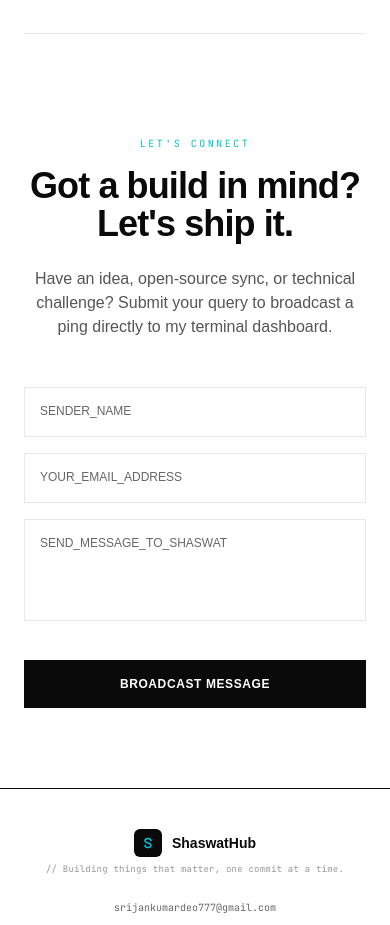
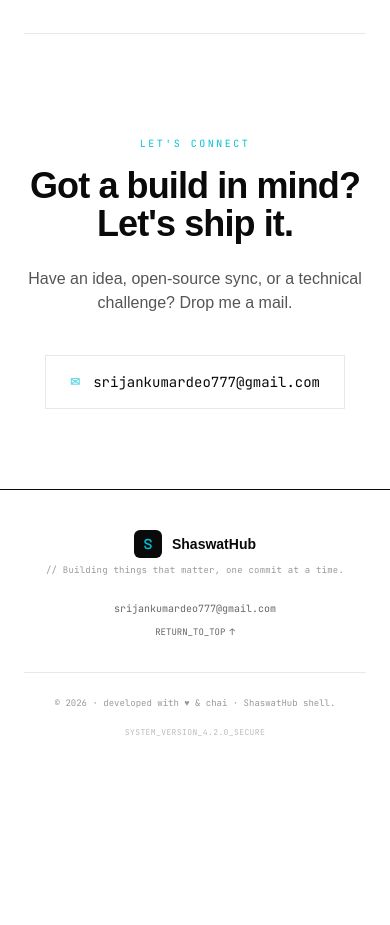
Before and after one commit to shaswatxd/shaswathub, a Next.js app: page / in a window 390 px wide. Shown: the part 6740-7665 px from the top of the page. After the commit the page ends 7518 px from the top, so only its background shows below. Built offline with nearby package versions, Linux system fonts and the light colour scheme; a web font is replaced by a local one.

Commit message:
chore: remove contact form, show email only

```diff
--- a/app/components/Contact.jsx
+++ b/app/components/Contact.jsx
@@ -1,106 +1,9 @@
 "use client";
 
-import React, { useState, useEffect } from 'react';
-import { motion, AnimatePresence } from 'framer-motion';
+import React from 'react';
+import { motion } from 'framer-motion';
 
 export default function Contact() {
-  const [form, setForm] = useState({ name: "", email: "", message: "" });
-  const [focused, setFocused] = useState({ name: false, email: false, message: false });
-  const [errors, setErrors] = useState({});
-  const [submitting, setSubmitting] = useState(false);
-
-  // Toast Alert State
-  const [toast, setToast] = useState(null); // { message, type }
-
-  const validate = () => {
-    const tempErrors = {};
-    if (!form.name.trim()) tempErrors.name = "Identifier name required.";
-
-    if (!form.email.trim()) {
-      tempErrors.email = "IP/Email address required.";
-    } else if (!/\S+@\S+\.\S+/.test(form.email)) {
-      tempErrors.email = "Invalid format structure.";
-    }
-
-    if (!form.message.trim()) {
-      tempErrors.message = "Payload body cannot be empty.";
-    } else if (form.message.trim().length < 10) {
-      tempErrors.message = "Message must exceed 10 characters.";
-    }
-
-    setErrors(tempErrors);
-    return Object.keys(tempErrors).length === 0;
-  };
-
-  const handleFocus = (field) => setFocused({ ...focused, [field]: true });
-
-  const handleBlur = (field) => {
-    setFocused({ ...focused, [field]: false });
-    // Trigger validation on blur for active feedback
-    setTimeout(validate, 50);
-  };
-
-  const handleChange = (field, val) => {
-    setForm({ ...form, [field]: val });
-    if (errors[field]) {
-      setErrors({ ...errors, [field]: null });
-    }
-  };
-
-  const handleSubmit = async (e) => {
-    e.preventDefault();
-    if (!validate()) {
-      setToast({ message: "Transmission failed. Check parameters.", type: "error" });
-      return;
-    }
-
-    setSubmitting(true);
-
-    try {
-      const res = await fetch(process.env.NEXT_PUBLIC_FORM_ENDPOINT || "", {
-        method: "POST",
-        headers: { "Content-Type": "application/json", Accept: "application/json" },
-        body: JSON.stringify({
-          name: form.name,
-          email: form.email,
-          message: form.message,
-          _subject: `ShaswatHub · New message from ${form.name}`,
-        }),
-      });
-
-      if (!res.ok) throw new Error("Delivery failed");
-
-      setToast({ message: "Message encrypted and transmitted successfully!", type: "success" });
-      setForm({ name: "", email: "", message: "" });
-      setErrors({});
-    } catch {
-      setToast({ message: "Transmission failed. Please try again later.", type: "error" });
-    } finally {
-      setSubmitting(false);
-    }
-  };
-
-  // Auto-close toast
-  useEffect(() => {
-    if (toast) {
-      const timer = setTimeout(() => setToast(null), 4000);
-      return () => clearTimeout(timer);
-    }
-  }, [toast]);
-
-  const getInputClass = (field) => {
-    const isError = !!errors[field];
-    const isFocused = focused[field];
-    const isFilled = form[field].length > 0;
-
-    let border = "border-[#e8e8e8] dark:border-white/15";
-    if (isFocused) border = "border-cyan";
-    else if (isError) border = "border-[#ff3d9a]";
-    else if (isFilled) border = "border-[#0a0a0a] dark:border-white/40";
-
-    return `w-full bg-white dark:bg-[#0a0a0a] rounded-none px-4 pt-6 pb-2 border text-[#0a0a0a] dark:text-[#f2f2f2] font-mono text-xs focus:outline-none transition-all duration-300 ${border}`;
-  };
-
   return (
     <motion.div
       id="contact"
@@ -110,121 +13,27 @@ export default function Contact() {
       viewport={{ once: true, margin: '-60px' }}
       transition={{ duration: 0.9, ease: [0.16, 1, 0.3, 1] }}
     >
-      <div className="text-center mb-12">
-        <span className="font-mono text-[10px] tracking-[0.25em] uppercase text-cyan mb-4 inline-block">Let&apos;s Connect</span>
+      <div className="text-center">
+        <span className="font-mono text-[10px] tracking-[0.25em] uppercase text-cyan mb-4 inline-block">
+          Let&apos;s Connect
+        </span>
         <h2 className="font-semibold text-4xl lg:text-6xl tracking-tight mb-6 leading-[1.05] text-[#0a0a0a] dark:text-[#f2f2f2]">
           Got a build in mind?<br />Let&apos;s ship it.
         </h2>
-        <p className="text-[#555] dark:text-[#aaa] max-w-md mx-auto">
-          Have an idea, open-source sync, or technical challenge? Submit your query to broadcast a ping directly to my terminal dashboard.
+        <p className="text-[#555] dark:text-[#aaa] max-w-md mx-auto mb-10">
+          Have an idea, open-source sync, or a technical challenge? Drop me a mail.
         </p>
+
+        <motion.a
+          href="mailto:srijankumardeo777@gmail.com"
+          className="inline-flex items-center gap-3 font-mono text-sm lg:text-base text-[#0a0a0a] dark:text-[#f2f2f2] border border-[#e8e8e8] dark:border-white/15 px-6 py-4 transition-all duration-300 hover:border-cyan hover:text-cyan group"
+          whileHover={{ y: -2 }}
+          transition={{ type: 'spring', stiffness: 400, damping: 20 }}
+        >
+          <span className="text-cyan text-xs font-bold tracking-widest opacity-60 group-hover:opacity-100 transition-opacity duration-300">✉</span>
+          srijankumardeo777@gmail.com
+        </motion.a>
       </div>
-
-      {/* Contact Form */}
-      <form onSubmit={handleSubmit} className="max-w-[640px] mx-auto space-y-4">
-        <div className="grid grid-cols-1 sm:grid-cols-2 gap-4">
-          {/* Name Input */}
-          <div className="relative">
-            <input
-              type="text"
-              value={form.name}
-              onFocus={() => handleFocus("name")}
-              onBlur={() => handleBlur("name")}
-              onChange={(e) => handleChange("name", e.target.value)}
-              className={getInputClass("name")}
-            />
-            <label
-              className={`absolute left-4 pointer-events-none transition-all duration-300 select-none ${focused.name || form.name ? 'top-1.5 text-[8.5px] text-cyan font-bold' : 'top-4 text-xs text-[#666] dark:text-[#999]'}`}
-            >
-              SENDER_NAME
-            </label>
-            {errors.name && (
-              <div className="text-[#ff3d9a] font-mono text-[8.5px] mt-1 pl-1">{errors.name}</div>
-            )}
-          </div>
-
-          {/* Email Input */}
-          <div className="relative">
-            <input
-              type="email"
-              value={form.email}
-              onFocus={() => handleFocus("email")}
-              onBlur={() => handleBlur("email")}
-              onChange={(e) => handleChange("email", e.target.value)}
-              className={getInputClass("email")}
-            />
-            <label
-              className={`absolute left-4 pointer-events-none transition-all duration-300 select-none ${focused.email || form.email ? 'top-1.5 text-[8.5px] text-cyan font-bold' : 'top-4 text-xs text-[#666] dark:text-[#999]'}`}
-            >
-              YOUR_EMAIL_ADDRESS
-            </label>
-            {errors.email && (
-              <div className="text-[#ff3d9a] font-mono text-[8.5px] mt-1 pl-1">{errors.email}</div>
-            )}
-          </div>
-        </div>
-
-        {/* Message Area */}
-        <div className="relative">
-          <textarea
-            value={form.message}
-            rows={4}
-            onFocus={() => handleFocus("message")}
-            onBlur={() => handleBlur("message")}
-            onChange={(e) => handleChange("message", e.target.value)}
-            className={`${getInputClass("message")} resize-none pt-7 min-h-[100px]`}
-          />
-          <label
-            className={`absolute left-4 pointer-events-none transition-all duration-300 select-none ${focused.message || form.message ? 'top-2 text-[8.5px] text-cyan font-bold' : 'top-4 text-xs text-[#666] dark:text-[#999]'}`}
-          >
-            SEND_MESSAGE_TO_SHASWAT
-          </label>
-          {errors.message && (
-            <div className="text-[#ff3d9a] font-mono text-[8.5px] mt-1 pl-1">{errors.message}</div>
-          )}
-        </div>
-
-        {/* Submit Button */}
-        <div className="flex flex-col sm:flex-row items-center justify-center gap-4 pt-4">
-          <button
-            type="submit"
-            disabled={submitting}
-            className="btn-primary w-full sm:w-auto inline-flex items-center justify-center gap-2 px-8 py-4 font-semibold text-xs uppercase tracking-wider text-white transition-all duration-300"
-            style={{ opacity: submitting ? 0.6 : 1 }}
-          >
-            {submitting ? "Uploading Data..." : "Broadcast Message"}
-          </button>
-        </div>
-      </form>
-
-      {/* Floating Toast Notification System */}
-      <AnimatePresence>
-        {toast && (
-          <motion.div
-            className="fixed bottom-6 right-6 z-[9999] flex items-center gap-3 bg-white dark:bg-[#111] border border-[#0a0a0a] dark:border-white/20 p-4 shadow-lg"
-            initial={{ opacity: 0, y: 20, scale: 0.95 }}
-            animate={{ opacity: 1, y: 0, scale: 1 }}
-            exit={{ opacity: 0, y: 20, scale: 0.95 }}
-            transition={{ type: "spring", stiffness: 350, damping: 25 }}
-          >
-            {/* Alert Status Icon */}
-            <div
-              className="w-5 h-5 rounded-full flex items-center justify-center text-[10px] font-bold border"
-              style={{
-                backgroundColor: toast.type === "success" ? 'rgba(62,240,124,0.12)' : 'rgba(255,61,154,0.12)',
-                color: toast.type === "success" ? '#3ef07c' : '#ff3d9a',
-                borderColor: toast.type === "success" ? '#3ef07c' : '#ff3d9a',
-              }}
-            >
-              {toast.type === "success" ? "✓" : "✕"}
-            </div>
-
-            <div className="font-mono text-[10.5px] text-[#0a0a0a] dark:text-[#f2f2f2]">
-              {toast.message}
-            </div>
-          </motion.div>
-        )}
-      </AnimatePresence>
     </motion.div>
   );
 }
```
